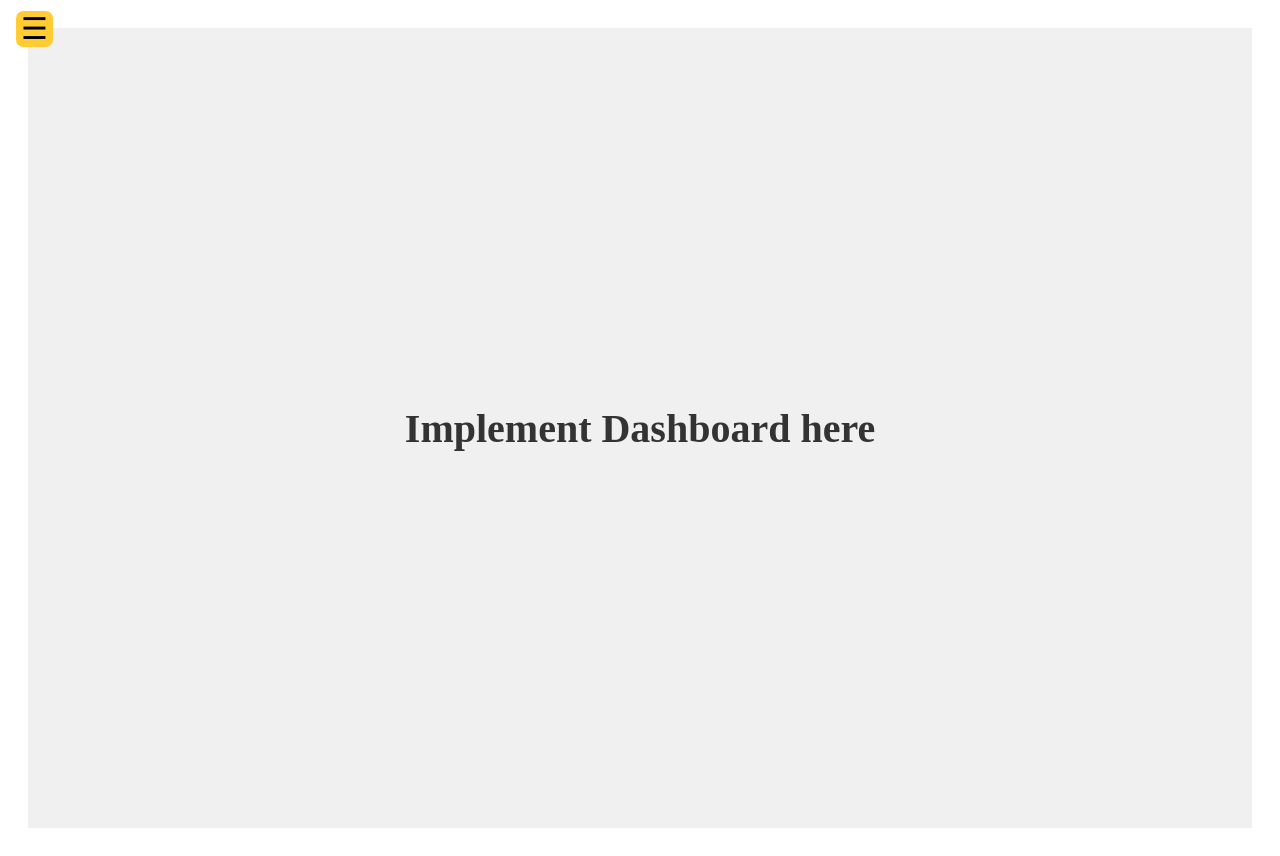
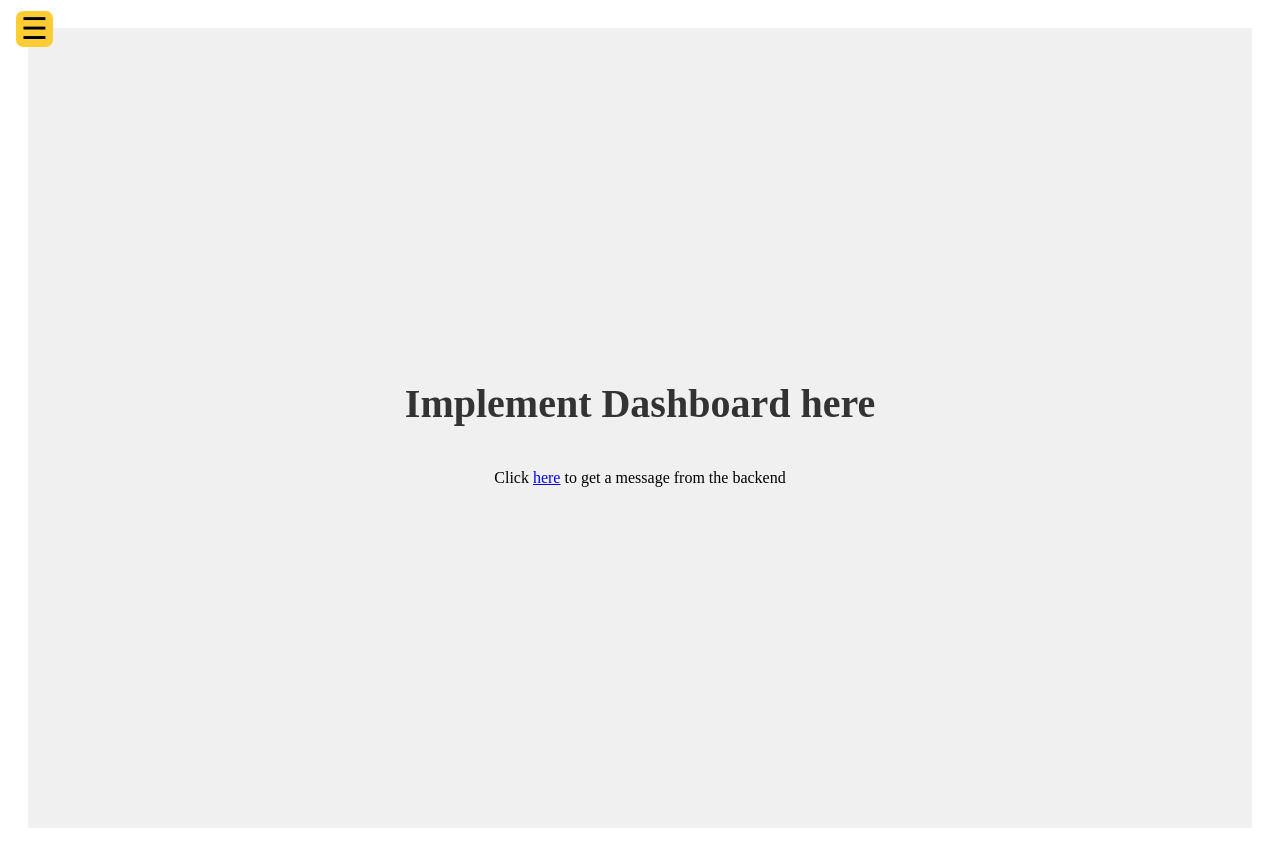
Before and after one commit to Company1TDDC88-2024/RBI, a React (Vite) app in the folder Frontend/: page / in a window 1280 px wide. Built offline with nearby package versions, Linux system fonts and the light colour scheme.

Commit message:
added test link from backend to dashboard page

```diff
--- a/Frontend/src/Pages/Dashboard/DashboardPage.tsx
+++ b/Frontend/src/Pages/Dashboard/DashboardPage.tsx
@@ -7,6 +7,10 @@ const DashboardPage = () => {
     return (
         <div className="page-container">
             <h1>Implement Dashboard here</h1>
+            <p>
+                Click <Link to="/test">here</Link> to get a message from the
+                backend
+            </p>
         </div>
     );
 };
```
